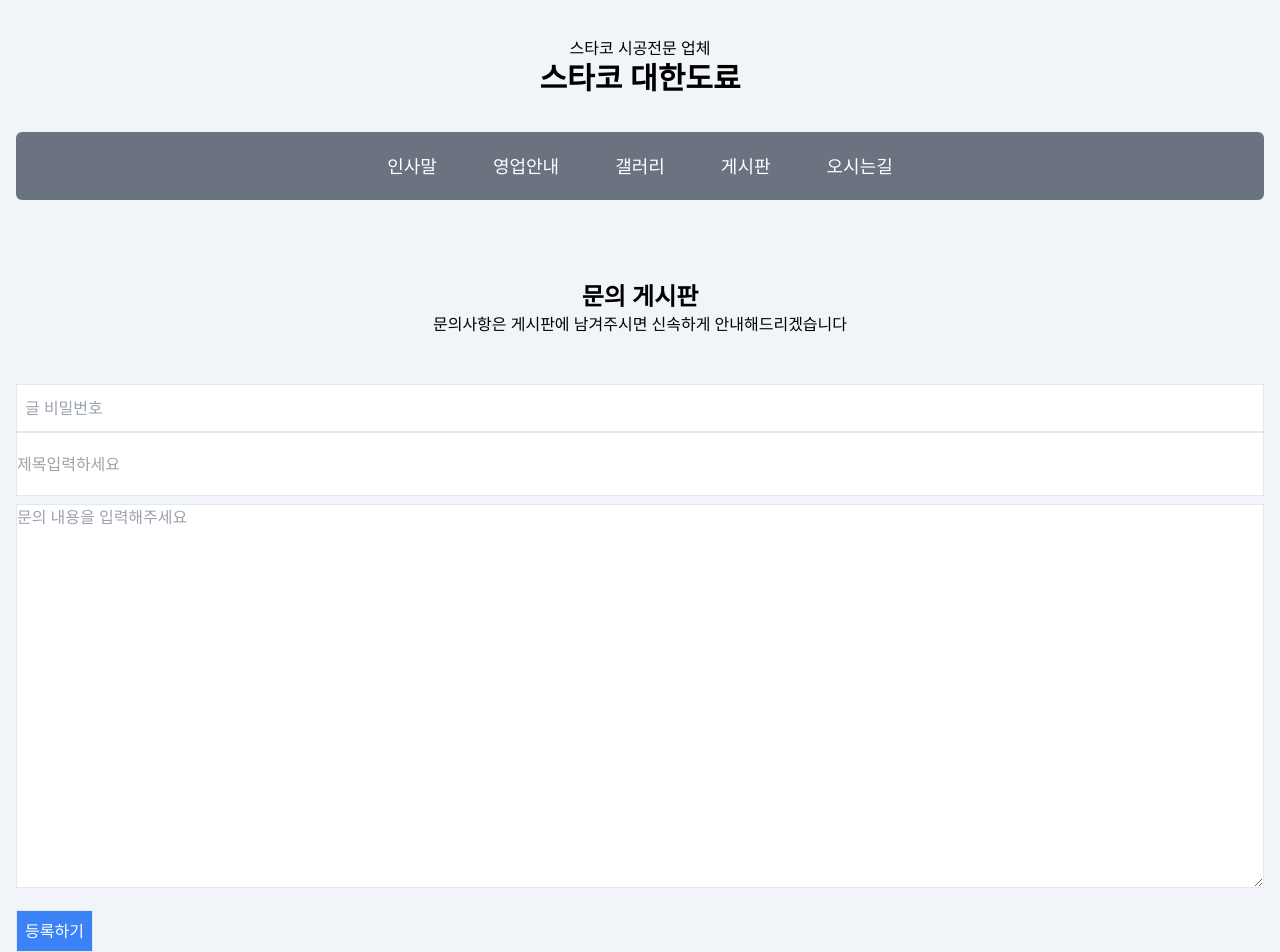
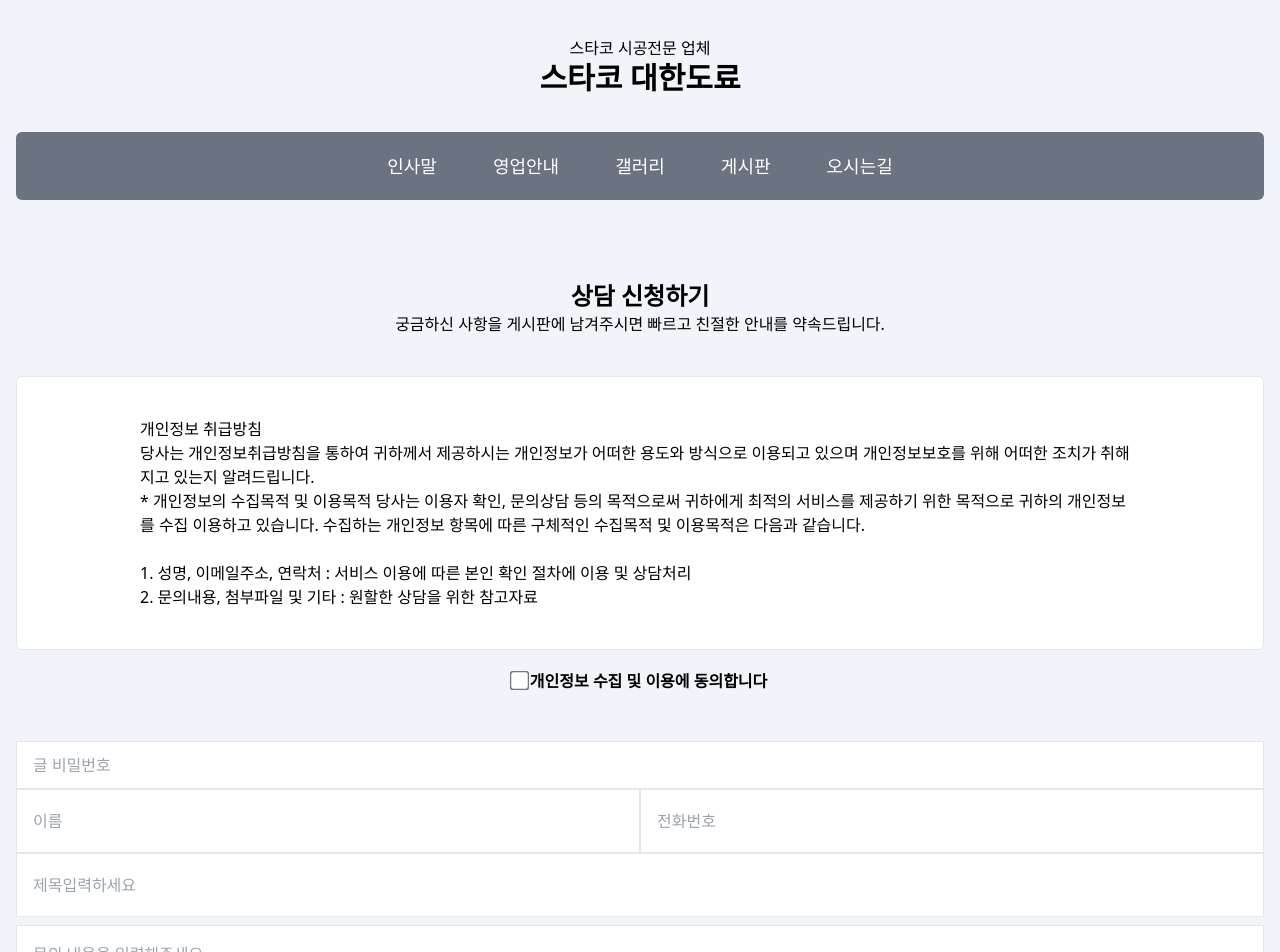
Before and after one commit to hyebinkimsdf/daehanPaint, a Next.js app: page /write in a window 1280 px wide. Shown: the top 952 px of the page. Built offline with nearby package versions, Linux system fonts and the light colour scheme; no server answers; the database is empty.

Commit message:
design : 입력 폼 수정

```diff
--- a/app/write/page.tsx
+++ b/app/write/page.tsx
@@ -4,6 +4,8 @@ import { useRouter } from "next/navigation";
 
 export default function Write() {
   const [title, setTitle] = useState("");
+  const [name, setName] = useState("");
+  const [phone, setPhone] = useState("");
   const [password, setPassword] = useState("");
   const [content, setContent] = useState("");
   const [postNumber, setPostNumber] = useState(0);
@@ -38,7 +40,7 @@ export default function Write() {
     const res = await fetch("/api/post/new", {
       method: "POST",
       headers: { "Content-Type": "application/json" },
-      body: JSON.stringify({ title, content, postNumber, password, commonPassword }),
+      body: JSON.stringify({ title, content, postNumber, password, commonPassword, name, phone }),
     });
 
     if (res.ok) {
@@ -50,21 +52,37 @@ export default function Write() {
 
   return (
     <div className="flex flex-col mx-auto w-full max-w-[1400px] justify-center items-center">
-      <div className="text-center mt-20 mb-10">
-        <h2 className="text-2xl font-semibold">문의 게시판</h2>
-        <p className="text-base">문의사항은 게시판에 남겨주시면 신속하게 안내해드리겠습니다</p>
+      <div className="text-center mt-20 ">
+        <h2 className="text-2xl font-semibold">상담 신청하기</h2>
+        <p className="text-base">궁금하신 사항을 게시판에 남겨주시면 빠르고 친절한 안내를 약속드립니다.</p>
       </div>
 
       <form onSubmit={handleSubmit} className="w-full">
-        <input name="password" type="password" placeholder="글 비밀번호" className="w-full h-12 border mt-2 px-2" value={password} onChange={(e) => setPassword(e.target.value)} required />
-
-        <input name="title" placeholder="제목입력하세요" className="w-full h-16 border" value={title} onChange={(e) => setTitle(e.target.value)} required />
-        <textarea name="content" placeholder="문의 내용을 입력해주세요" className="w-full h-96 border mt-2" value={content} onChange={(e) => setContent(e.target.value)} required />
+        <div className="flex flex-col mx-auto justify-center items-center my-10 rounded-md">
+          <div className="py-10 px-4 bg-white border rounded-md  flex justify-center w-full max-w-[1400px]">
+            <p className="text-start w-full max-w-[1000px]">
+              개인정보 취급방침 <br />
+              당사는 개인정보취급방침을 통하여 귀하께서 제공하시는 개인정보가 어떠한 용도와 방식으로 이용되고 있으며 개인정보보호를 위해 어떠한 조치가 취해지고 있는지 알려드립니다.
+              <br /> * 개인정보의 수집목적 및 이용목적 당사는 이용자 확인, 문의상담 등의 목적으로써 귀하에게 최적의 서비스를 제공하기 위한 목적으로 귀하의 개인정보를 수집 이용하고 있습니다. 수집하는
+              개인정보 항목에 따른 구체적인 수집목적 및 이용목적은 다음과 같습니다.
+              <br /> <br /> 1. 성명, 이메일주소, 연락처 : 서비스 이용에 따른 본인 확인 절차에 이용 및 상담처리 <br /> 2. 문의내용, 첨부파일 및 기타 : 원할한 상담을 위한 참고자료
+            </p>
+          </div>
+          <label>
+            <input type="checkbox" required className="mt-6 scale-150" /> <strong>개인정보 수집 및 이용에 동의합니다</strong>
+          </label>
+        </div>
+        <input name="password" type="password" placeholder="글 비밀번호" className="w-full h-12 border mt-2 px-4" value={password} onChange={(e) => setPassword(e.target.value)} required />
+        <input name="name" placeholder="이름" className="w-1/2 h-16 border pl-4" value={name} onChange={(e) => setName(e.target.value)} required />
+        <input name="phone" placeholder="전화번호" className="w-1/2 h-16 border pl-4" value={phone} onChange={(e) => setPhone(e.target.value)} required />
+        <input name="title" placeholder="제목입력하세요" className="w-full h-16 border pl-4" value={title} onChange={(e) => setTitle(e.target.value)} required />
+        <textarea name="content" placeholder="문의 내용을 입력해주세요" className="w-full h-96 border mt-2 pl-4 pt-4" value={content} onChange={(e) => setContent(e.target.value)} required />
         <input type="hidden" name="postNumber" value={postNumber} />
-
-        <button type="submit" className="mt-4 border p-2 bg-blue-500 text-white hover:bg-blue-600">
-          등록하기
-        </button>
+        <div className="flex w-full justify-center">
+          <button type="submit" className="mt-4 border px-10 py-4 rounded-md text-lg bg-blue-500 text-white hover:bg-blue-600 ">
+            등록하기
+          </button>
+        </div>
       </form>
     </div>
   );
--- a/pages/api/post/new.ts
+++ b/pages/api/post/new.ts
@@ -6,7 +6,7 @@ export default async function handler(req: NextApiRequest, res: NextApiResponse)
     return res.status(405).json({ message: "Method Not Allowed" });
   }
 
-  const { title, content, postNumber, password } = req.body;
+  const { title, content, postNumber, password, name, phone } = req.body;
 
   // 공통 비밀번호 (관리자가 설정한 비밀번호)
   const commonPassword = "0530";
@@ -35,6 +35,8 @@ export default async function handler(req: NextApiRequest, res: NextApiResponse)
       date: new Date(),
       password,
       commonPassword, // 공통 비밀번호 추가
+      name,
+      phone,
     });
 
     if (result.acknowledged) {
```
